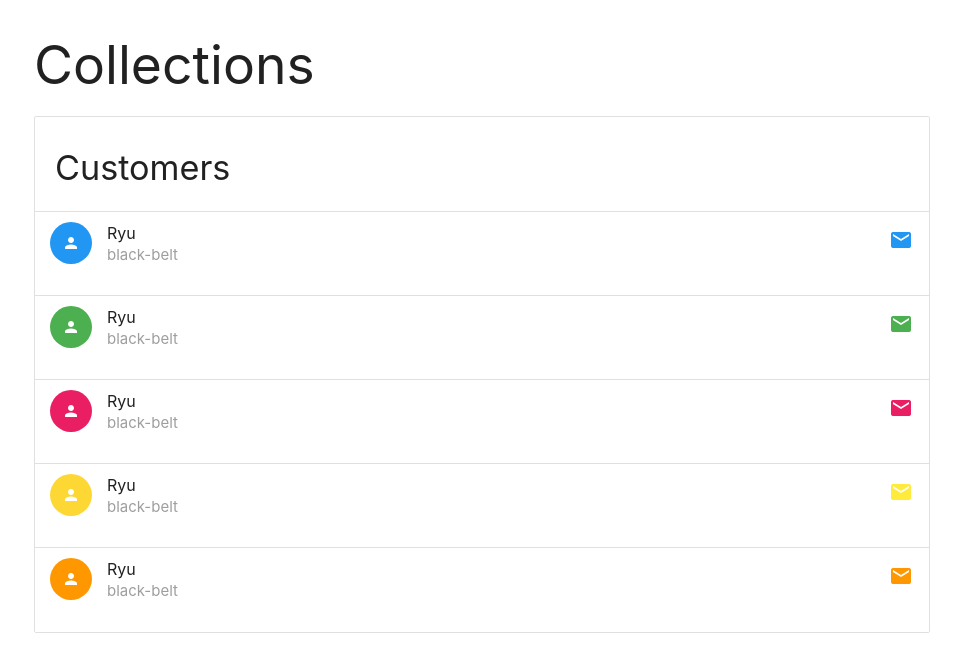
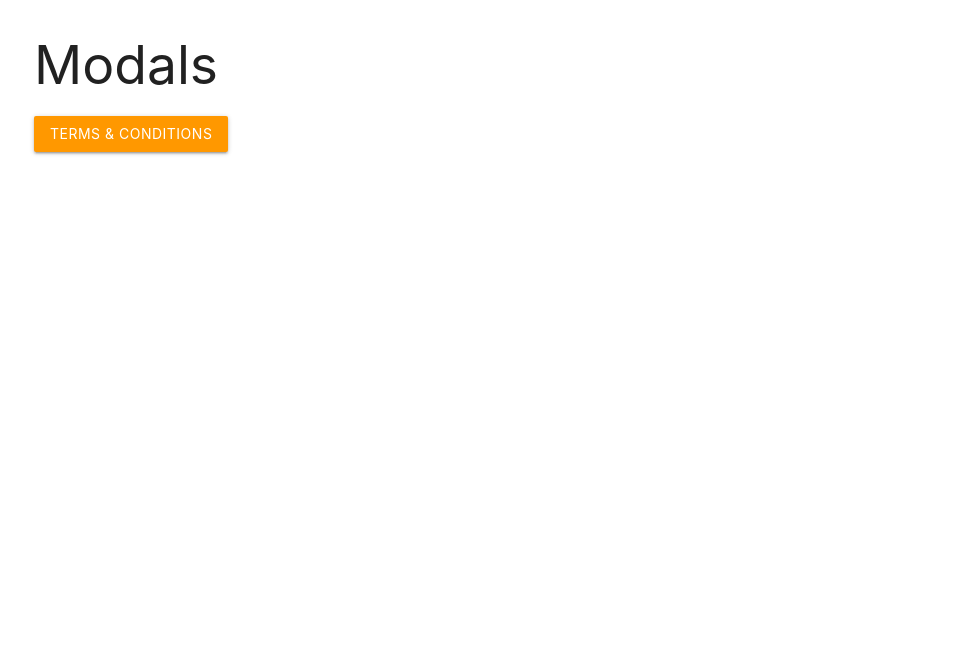
Before and after one commit to anitalakhadze/learning_log, a Django app: page / in a window 1280 px wide. Shown: the top 672 px of the page, without its empty margins (158-1119 px from the left). Run offline with Django 3.2, Linux system fonts and the light colour scheme.

Commit message:
modals/pop-ups practice

```diff
--- a/welcome/templates/welcome/index.html
+++ b/welcome/templates/welcome/index.html
@@ -19,60 +19,30 @@
 <body>
 
     <div class="container">
-        <h2>Collections</h2>
-        <ul class="collection with-header">
-            <li class="collection-header"><h4>Customers</h4></li>
+        <h2>Modals</h2>
 
-            <li class="collection-item avatar">
-                <i class="material-icons circle blue">person</i>
-                <span class="title">Ryu</span>
-                <p class="grey-text">black-belt</p>
-                <a href="" class="secondary-content">
-                    <i class="material-icons blue-text">email</i>
-                </a>
-            </li>
+        <a href="#terms" class="btn orange modal-trigger">Terms & Conditions</a>
+        <div class="modal" id="terms">
+            <div class="modal-content">
+                <h4>Terms & Conditions</h4>
+                <p>Lorem ipsum ipsum ipsum ipsum ipsum ipsum ipsum.</p>
+            </div>
 
-            <li class="collection-item avatar">
-                <i class="material-icons circle green">person</i>
-                <span class="title">Ryu</span>
-                <p class="grey-text">black-belt</p>
-                <a href="" class="secondary-content">
-                    <i class="material-icons green-text">email</i>
-                </a>
-            </li>
-
-            <li class="collection-item avatar">
-                <i class="material-icons circle pink">person</i>
-                <span class="title">Ryu</span>
-                <p class="grey-text">black-belt</p>
-                <a href="" class="secondary-content">
-                    <i class="material-icons pink-text">email</i>
-                </a>
-            </li>
-
-            <li class="collection-item avatar">
-                <i class="material-icons circle yellow darken-1">person</i>
-                <span class="title">Ryu</span>
-                <p class="grey-text">black-belt</p>
-                <a href="" class="secondary-content">
-                    <i class="material-icons yellow-text darken-1">email</i>
-                </a>
-            </li>
-
-            <li class="collection-item avatar">
-                <i class="material-icons circle orange">person</i>
-                <span class="title">Ryu</span>
-                <p class="grey-text">black-belt</p>
-                <a href="" class="secondary-content">
-                    <i class="material-icons orange-text">email</i>
-                </a>
-            </li>
-
-        </ul>
+            <div class="modal-footer">
+                <a href="#" class="modal-close btn orange">Agree & Close</a>
+            </div>
+        </div>
     </div>
 
     <script src="https://code.jquery.com/jquery-3.5.1.min.js"></script>
     <!-- Compiled and minified JavaScript -->
     <script src="https://cdnjs.cloudflare.com/ajax/libs/materialize/1.0.0/js/materialize.min.js"></script>
+
+    <script>
+        $(document).ready(function(){
+            $('.modal').modal();
+        })
+    </script>
+
 </body>
 </html>
```
